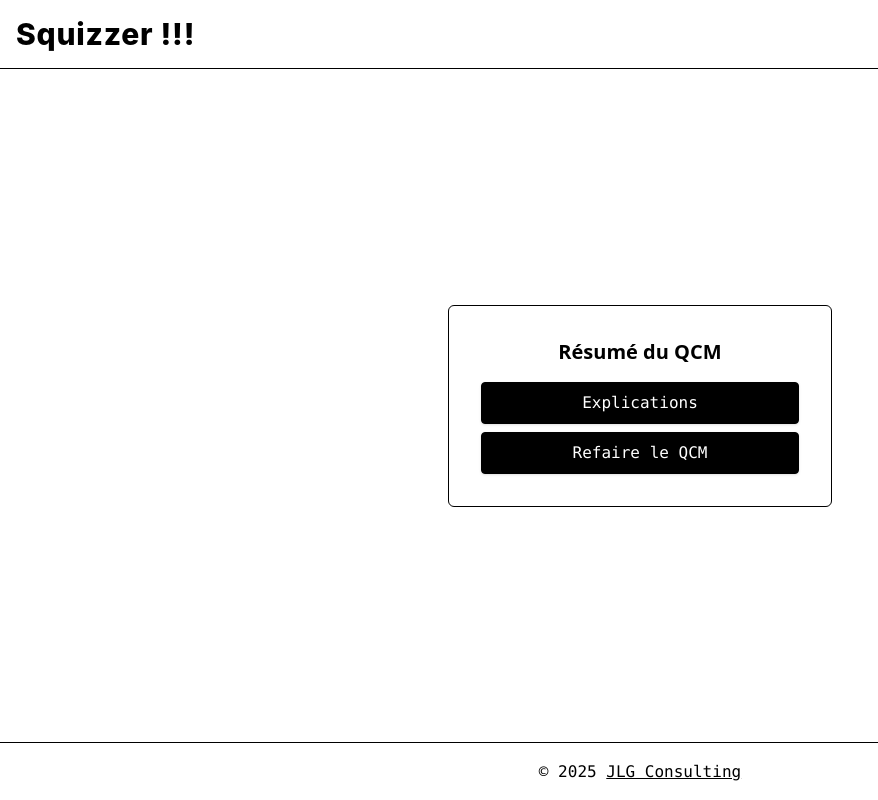
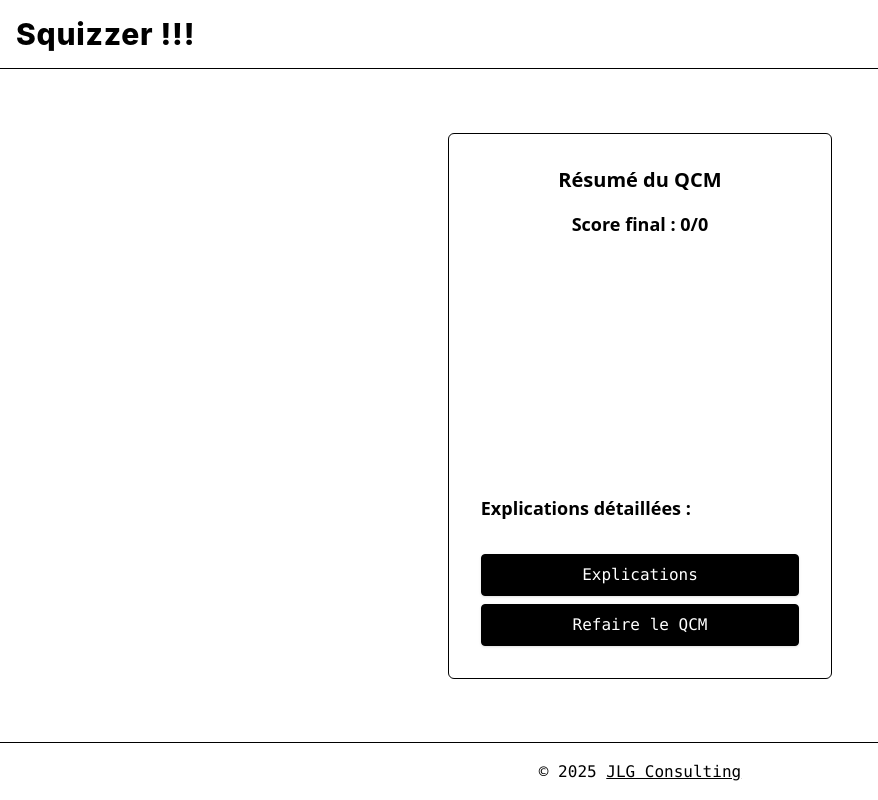
Before and after one commit to jlg-formation/squizzer, a React (Vite) app: page /squizzer/results in a window 1280 px wide. Shown: the whole page, without its empty margins (0-878 px from the left). Built offline with nearby package versions, Linux system fonts and the light colour scheme.

Commit message:
feat: implement QcmSummaryPage to display score and detailed explanations; enhance user feedback with visual representation

```diff
--- a/src/pages/QcmSummaryPage.tsx
+++ b/src/pages/QcmSummaryPage.tsx
@@ -1,20 +1,105 @@
 import React from "react";
+import { useQcmConfigStore } from "../store/qcmConfigStore";
+import type { QcmQuestion } from "../types/qcmFile";
+import { PieChart, Pie, Cell, ResponsiveContainer } from "recharts";
+import { useNavigate } from "react-router-dom";
 import Layout from "../layout/Layout";
 import ButtonPrimary from "../components/ButtonPrimary";
 
 const QcmSummaryPage: React.FC = () => {
-  // TODO: Afficher le score, le graphique et le bouton explications
+  const navigate = useNavigate();
+  const { config } = useQcmConfigStore();
+  // On suppose que les réponses de l'utilisateur sont stockées dans config.userAnswers: number[]
+  // et que config.questions contient les questions tirées
+  const questions: QcmQuestion[] = config.questions || [];
+  // Typage strict : userAnswers est optionnel dans config
+  const userAnswers: number[] = Array.isArray(config.userAnswers)
+    ? (config.userAnswers as number[])
+    : [];
+  const totalQuestions = questions.length;
+  const correctCount = questions.reduce(
+    (acc, q, idx) => acc + (userAnswers[idx] === q.correct ? 1 : 0),
+    0,
+  );
+  const data = [
+    { name: "Bonnes réponses", value: correctCount },
+    { name: "Mauvaises réponses", value: totalQuestions - correctCount },
+  ];
+  const COLORS = ["#22c55e", "#ef4444"];
   const handleShowExplanation = () => {
-    // TODO: Naviguer vers la page d'explications
+    navigate("/explications");
   };
   const handleRetry = () => {
-    // TODO: Relancer le QCM avec la même config
+    // Reset la progression et les réponses utilisateur
+    window.location.href = "/qcm";
   };
   return (
     <Layout>
       <div className="mx-auto max-w-xl rounded-md border border-black bg-white p-8 text-center">
         <h2 className="mb-4 text-xl font-bold">Résumé du QCM</h2>
-        {/* TODO: Afficher le score et le graphique */}
+        <div className="mb-6 text-lg font-semibold">
+          Score final : {correctCount}/{totalQuestions}
+        </div>
+        <div className="mb-8 flex justify-center">
+          <ResponsiveContainer width={200} height={200}>
+            <PieChart>
+              <Pie
+                data={data}
+                cx="50%"
+                cy="50%"
+                innerRadius={60}
+                outerRadius={80}
+                dataKey="value"
+                label={({ name, percent }) =>
+                  `${name}: ${percent !== undefined ? (percent * 100).toFixed(0) : 0}%`
+                }
+              >
+                {data.map((_, idx) => (
+                  <Cell key={`cell-${idx}`} fill={COLORS[idx]} />
+                ))}
+              </Pie>
+            </PieChart>
+          </ResponsiveContainer>
+        </div>
+        <div className="mb-8 text-left">
+          <h3 className="mb-2 text-lg font-bold">Explications détaillées :</h3>
+          <ul className="list-disc pl-6">
+            {questions.map((q, idx) => (
+              <li key={q.id} className="mb-2">
+                <span className="font-semibold">
+                  Q{idx + 1} : {q.question}
+                </span>
+                <br />
+                <span>
+                  <span
+                    className={
+                      userAnswers[idx] === q.correct
+                        ? "text-green-600"
+                        : "text-red-600"
+                    }
+                  >
+                    Votre réponse :{" "}
+                    {typeof userAnswers[idx] === "number"
+                      ? q.answers[userAnswers[idx]]
+                      : "-"}
+                  </span>
+                  <br />
+                  <span className="text-gray-700">
+                    Bonne réponse : {q.answers[q.correct]}
+                  </span>
+                  {q.explanation && (
+                    <>
+                      <br />
+                      <span className="text-gray-500">
+                        Explication : {q.explanation}
+                      </span>
+                    </>
+                  )}
+                </span>
+              </li>
+            ))}
+          </ul>
+        </div>
         <ButtonPrimary className="mb-2 w-full" onClick={handleShowExplanation}>
           Explications
         </ButtonPrimary>
--- a/src/store/qcmConfigStore.ts
+++ b/src/store/qcmConfigStore.ts
@@ -9,6 +9,7 @@ export interface QcmConfig {
   url: string;
   chapters?: QcmChapter[];
   questions?: import("../types/qcmFile").QcmQuestion[];
+  userAnswers?: number[];
 }
 
 interface QcmConfigState {
```
